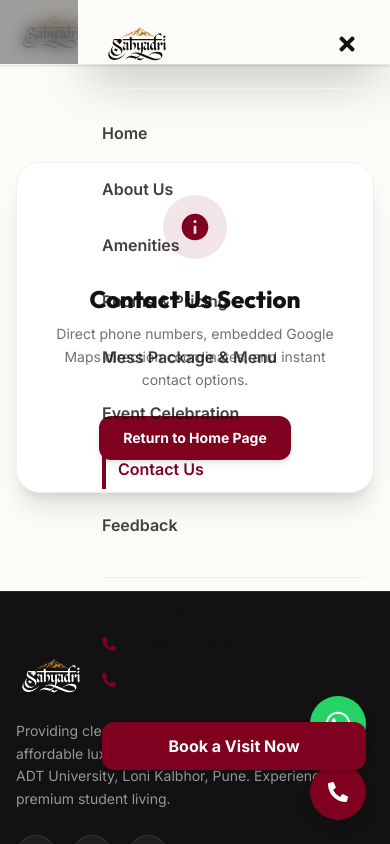
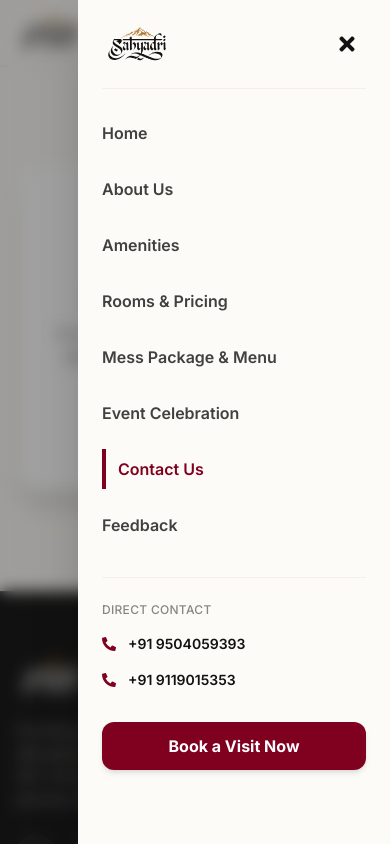
Before and after one commit to YashSonwane11/Sahyadri-Pg, a React (Vite) app: page /contact in a window 390 px wide. Both pictures are taken after a click on the button "Toggle menu". Shown: the top 844 px of the page. Built offline with nearby package versions, Linux system fonts and the light colour scheme.

Commit message:
fix: resolve mobile navigation drawer transparent background overlay bug

```diff
--- a/src/components/Navbar.jsx
+++ b/src/components/Navbar.jsx
@@ -38,7 +38,8 @@ export default function Navbar() {
   }, [location]);
 
   return (
-    <header
+    <>
+      <header
       className={`fixed top-0 left-0 right-0 z-50 transition-all duration-300 ${showSolid
         ? 'bg-soft-beige/85 backdrop-blur-md border-b border-[#f5efeb]/40 shadow-sm py-3'
         : 'bg-transparent py-5'
@@ -104,15 +105,16 @@ export default function Navbar() {
           </div>
         </div>
       </div>
+    </header>
 
       {/* Mobile Nav Sidebar Drawer Overlay */}
       {isOpen && (
-        <div className="xl:hidden fixed inset-0 z-40 bg-premium-black/40 backdrop-blur-sm transition-opacity" onClick={() => setIsOpen(false)} />
+        <div className="xl:hidden fixed inset-0 z-[60] bg-premium-black/40 backdrop-blur-sm transition-opacity" onClick={() => setIsOpen(false)} />
       )}
 
       {/* Mobile Nav Sidebar Drawer Content */}
       <div
-        className={`xl:hidden fixed top-0 right-0 z-50 h-full w-[80vw] max-w-[400px] bg-soft-beige shadow-2xl p-6 transition-transform duration-300 ease-in-out transform ${isOpen ? 'translate-x-0' : 'translate-x-full'
+        className={`xl:hidden fixed top-0 right-0 z-[70] h-screen w-[80vw] max-w-[400px] bg-soft-beige shadow-2xl p-6 transition-transform duration-300 ease-in-out transform ${isOpen ? 'translate-x-0' : 'translate-x-full'
           }`}
       >
         <div className="flex items-center justify-between border-b border-[#f5efeb] pb-6 mb-6">
@@ -165,6 +167,6 @@ export default function Navbar() {
           </a>
         </div>
       </div>
-    </header>
+    </>
   );
 }
```
